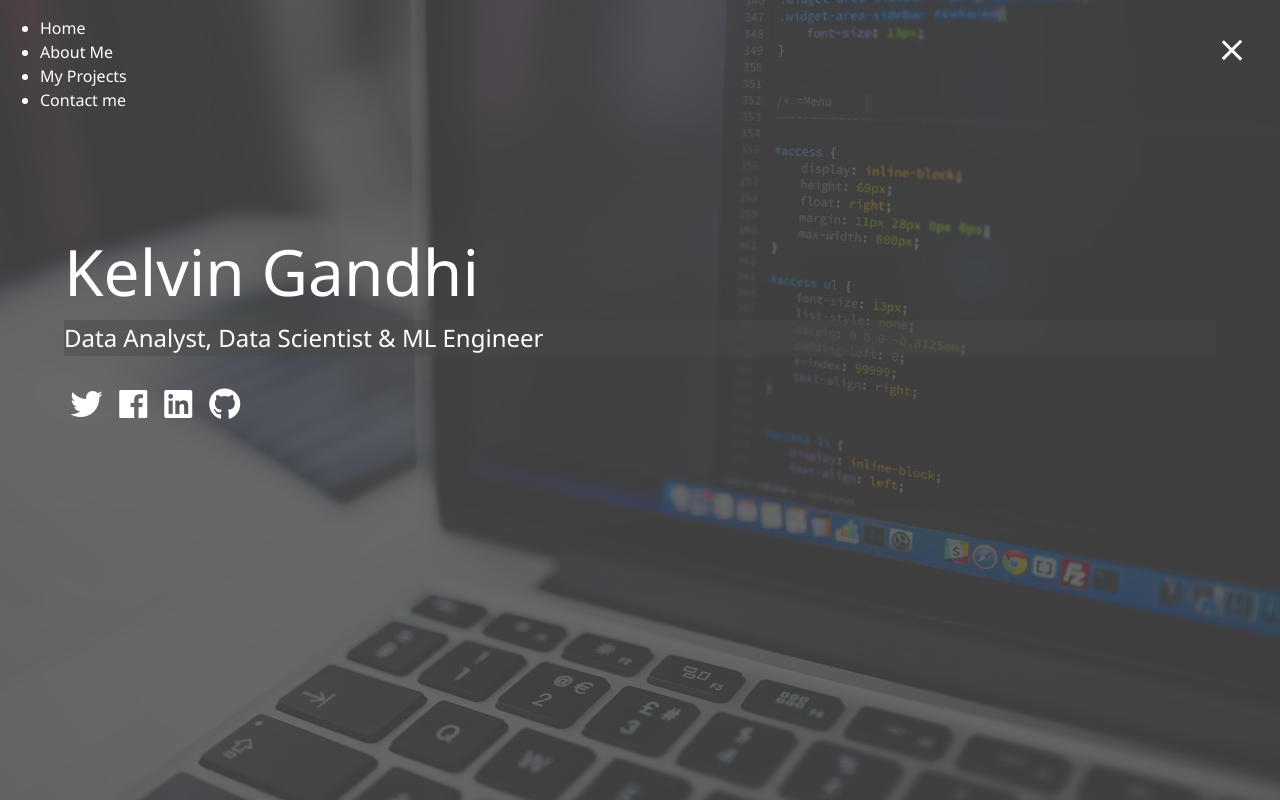
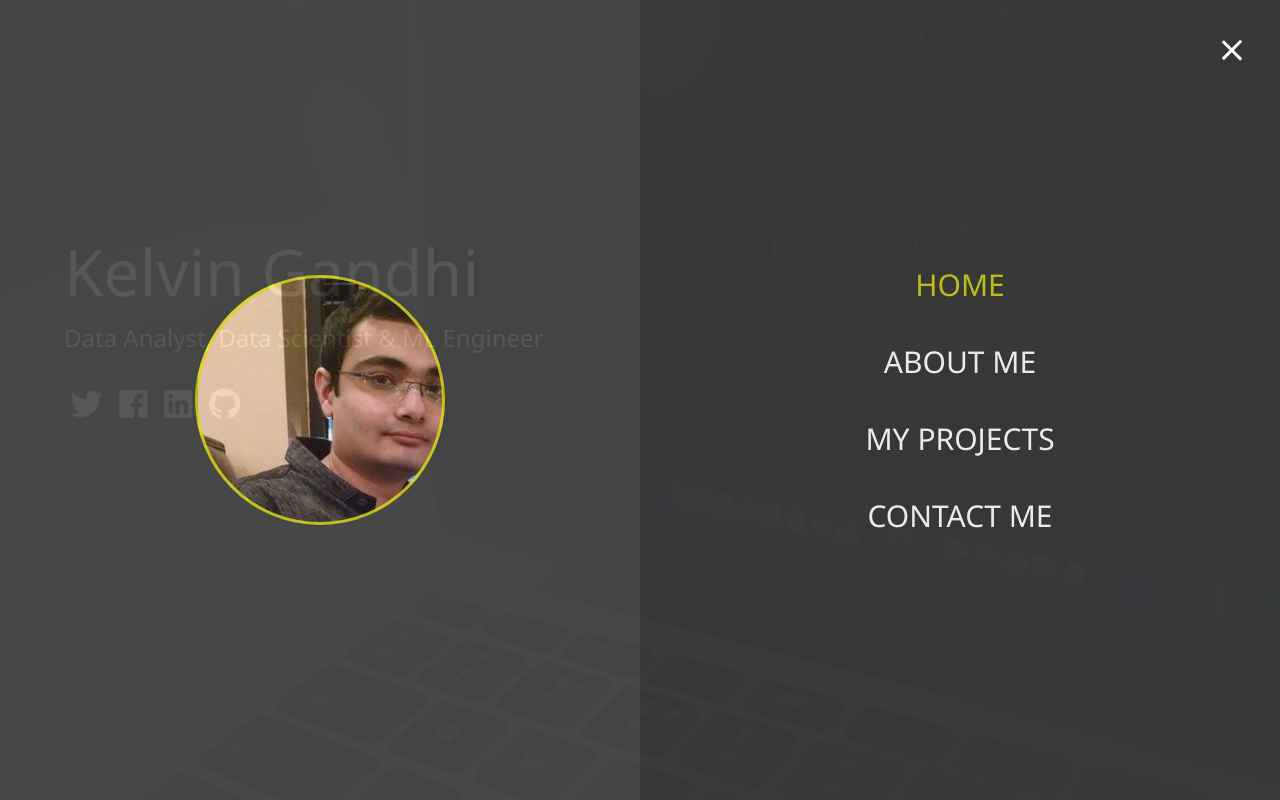
Before and after one commit to Kelvingandhi/portfoliowebsite, a website: page dict/index.html in a window 1280 px wide. Both pictures are taken after a click on the element 1232 px from the left and 47 px from the top of the page. Drawn offline with Linux system fonts and the light colour scheme.

Commit message:
Menu Overlay

```diff
--- a/dict/index.html
+++ b/dict/index.html
@@ -27,7 +27,7 @@
             </div>
 
             <ul class="menu-nav">
-                <li class="nav-page">
+                <li class="nav-page current">
                     <a href="/" class="nav-link">
                         Home
                     </a>
--- a/dict/js/main.js
+++ b/dict/js/main.js
@@ -2,10 +2,10 @@
 
 const menuBtn = document.querySelector('.menu-button');
 const menu = document.querySelector('.menu');
-const menuNav = document.querySelector('.menu-nav');
-const menuBranding = document.querySelector('.menu-bg-img');
+const menuBranding = document.querySelector('.menu-bg-img'); //First column part of image
+const menuNav = document.querySelector('.menu-nav'); //Second column part of Links of pages
 
-const navPages = document.querySelectorAll('.nav-page');
+const navPages = document.querySelectorAll('.nav-page'); //Each of the pages link in menu-nav part
 
 //Set Default(initial) state of menu
 let showMenu = false;
--- a/sass_files/_config.scss
+++ b/sass_files/_config.scss
@@ -1,4 +1,5 @@
 $primary-color:#444;
+$secondary-color:rgba(235, 231, 15, 0.836);
 $hover-color:#2ecce4;
 
 $show-home-bg-img:true;
--- a/sass_files/_menu.scss
+++ b/sass_files/_menu.scss
@@ -40,3 +40,102 @@
     }
 
 }
+
+// Menu Overlay
+.menu {
+    position: fixed;
+    top: 0;
+    width: 100%;
+    opacity: 0.9;
+    visibility: hidden;
+
+    &.show {
+        visibility: visible;
+    }
+
+    &-bg-img, &-nav {
+        display: flex;
+        flex-flow: column wrap;
+        align-items: center;
+        justify-content: center;
+        float: left;
+        width: 50%;
+        height: 100vh;
+        overflow: hidden;
+    }
+
+    &-nav {
+        margin: 0;
+        padding: 0;
+        background: darken($color: $primary-color, $amount: 5);
+        list-style: none;
+        transform: translate3d(0, -100%, 0);
+        @include easeOut;
+
+        &.show {
+            //Slide in from bottom
+            transform: translate3d(0,0,0);
+        }
+    }
+
+    &-bg-img {
+
+        background: $primary-color;
+        @include easeOut;
+        transform: translate3d(0, 100%, 0);
+
+        &.show {
+            //Slide in from top
+            transform: translate3d(0, 0, 0);
+        }
+
+        .portrait {
+            width: 250px;
+            height: 250px;
+            background: url(../img/profile.jpg);
+            border-radius: 50%;
+            border: solid 3px $secondary-color;
+        }
+    }
+
+    .nav-page {
+        transform: translate3d(600px, 0, 0);
+        @include easeOut;
+
+        &.show {
+            //Slide in from right
+            transform: translate3d(0, 0, 0);
+        }
+
+        &.current > a {
+            color: $secondary-color;
+        }
+
+    }
+
+    .nav-link {
+        display: inline-block;
+        position: relative;
+        font-size: 30px;
+        font-weight: 300px;
+        padding: 1rem 0;
+        text-transform: uppercase;
+        text-decoration: none;
+        color: #fff;
+        @include easeOut;
+
+        &:hover {
+            color: $secondary-color;
+        }
+    }
+
+}
+
+//Delay each nav page slide by 0.1s
+@for $x from 1 to 5 {
+    .nav-page:nth-child(#{$x}) {
+        transition-delay: $x * 0.1s;
+    }
+}
+
+//for(let x=0;x<4;i++) like thing
```
Also changed, not shown: dict/css/main.css, dict/img/profile.jpg (added).
